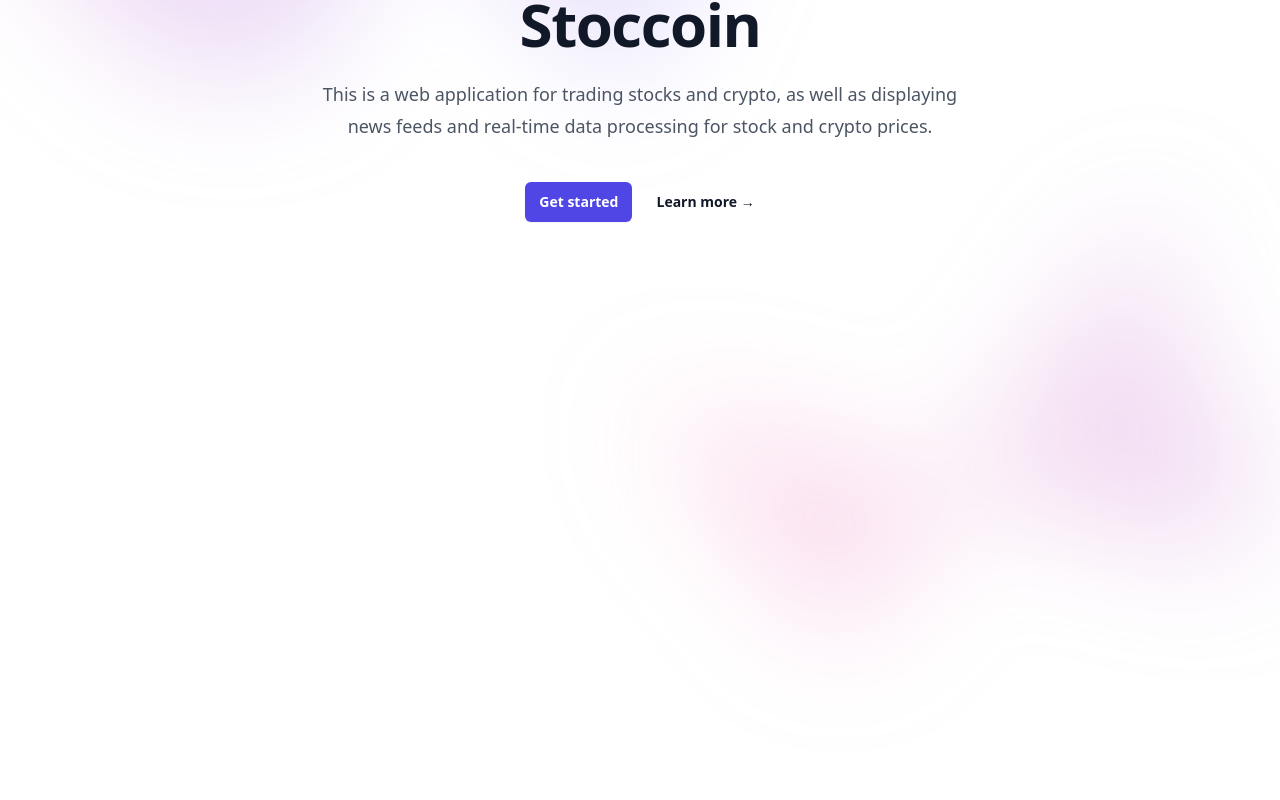
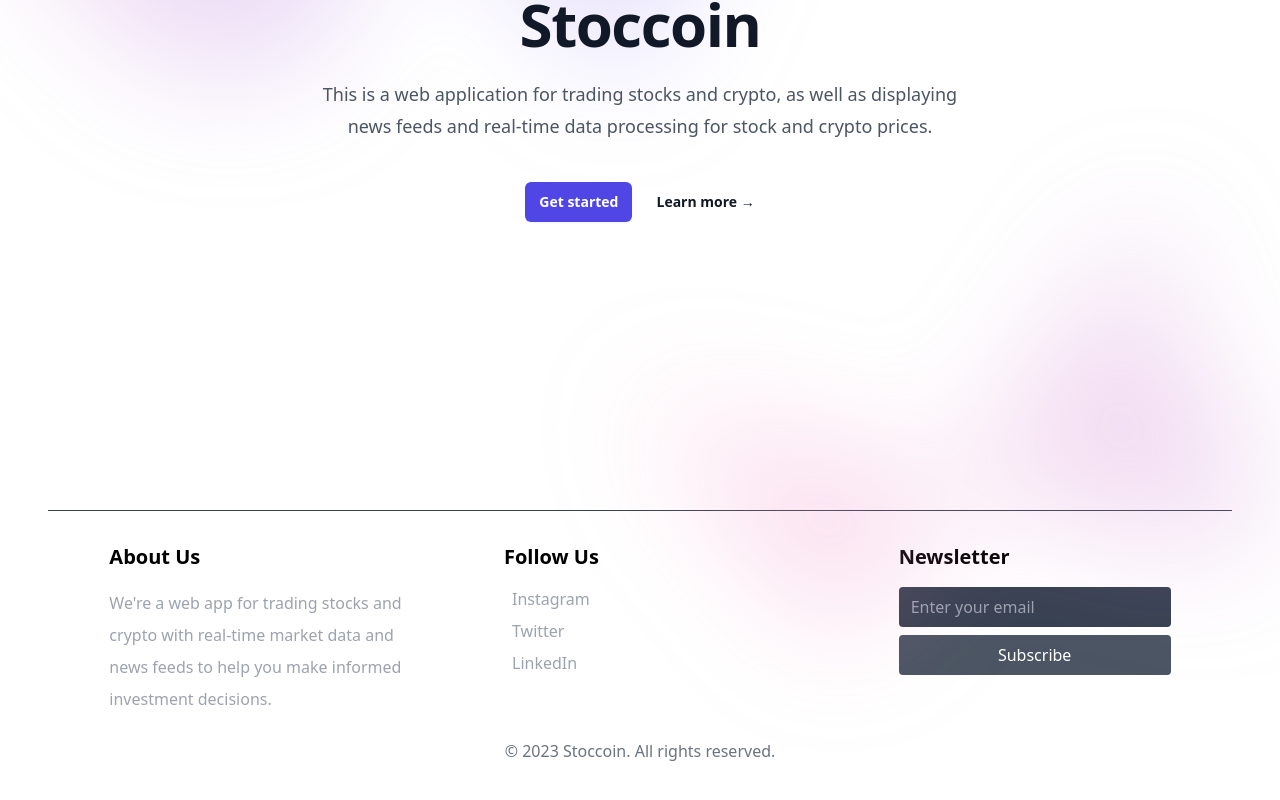
Before and after one commit to Stoccoin-Official/Stoccoin-Website, a React (Vite) app in the folder client/: page / in a window 1280 px wide. Shown: the part 318-1118 px from the top of the page. Before the commit the page ends 962 px from the top, so only its background shows below. Built offline with nearby package versions, Linux system fonts and the light colour scheme.

Commit message:
feat: Add footer section to website

```diff
--- a/client/src/App.jsx
+++ b/client/src/App.jsx
@@ -1,6 +1,7 @@
 import { useState } from 'react'
 import './App.css'
 import Header from "./components/Header";
+import Footer from "./components/Footer";
 
 function App() {
   const [count, setCount] = useState(0)
@@ -8,7 +9,7 @@ function App() {
   return (
     <div className="App">
       <Header />
-
+      <Footer />
     </div>
   )
 }
--- /dev/null
+++ b/client/src/components/Footer.jsx
@@ -0,0 +1,38 @@
+import React from 'react';
+
+function Footer() {
+  return (
+    <footer className="bg-white">
+      <div className="container mx-auto px-4 py-8">
+        <hr className="border-gray-700 my-8" />
+        <div className="flex flex-wrap justify-center">
+
+          <div className="w-full md:w-1/3 px-3 mb-3 md:mb-0 text-left">
+            <h2 className="text-xl font-bold text-black mb-4">About Us</h2>
+            <p className="text-gray-400 leading-loose" style={{maxWidth: "300px"}}>We're a web app for trading stocks and crypto with real-time market data and news feeds to help you make informed investment decisions.</p>
+          </div>
+
+          <div className="w-full md:w-1/3 px-3 mb-3 md:mb-0 text-left">
+            <h2 className="text-xl font-bold text-black mb-4">Follow Us</h2>
+            <ul className="list-none">
+              <li className="mb-2"><a href="#" className="text-gray-400 hover:text-white"><i className="fab fa-instagram-f mr-2"></i>Instagram</a></li>
+              <li className="mb-2"><a href="#" className="text-gray-400 hover:text-white"><i className="fab fa-twitter mr-2"></i>Twitter</a></li>
+              <li className="mb-2"><a href="#" className="text-gray-400 hover:text-white"><i className="fab fa-instagram mr-2"></i>LinkedIn</a></li>
+            </ul>
+          </div>
+          <div className="w-full md:w-1/4 px-3 mb-3 md:mb-0 text-left">
+            <h2 className="text-xl font-bold text-black mb-4">Newsletter</h2>
+            <form>
+              <input type="email" placeholder="Enter your email" className="bg-gray-700 rounded py-2 px-3 text-gray-200 w-full mb-2" />
+              <button type="submit" className="bg-gray-600 hover:bg-gray-700 rounded py-2 px-4 text-white w-full">Subscribe</button>
+            </form>
+          </div>
+        </div>
+        <br/>
+        <p className="text-gray-500 text-center">&copy; 2023 Stoccoin. All rights reserved.</p>
+      </div>
+    </footer>
+  );
+}
+
+export default Footer;
```
